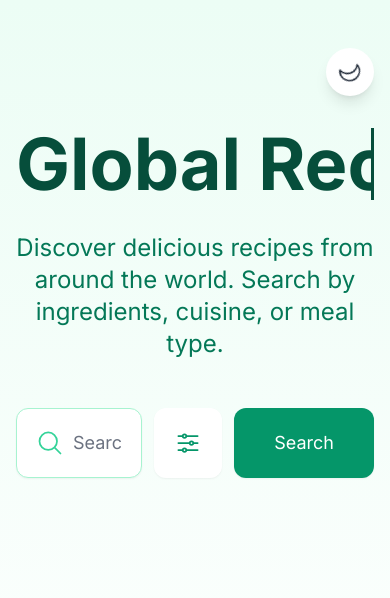
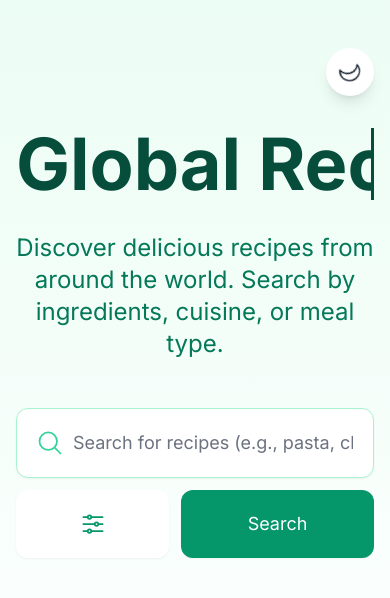
Before and after one commit to Abel9436/Recipe-DB, a Next.js app: page / in a window 390 px wide. Shown: the top 598 px of the page. Built offline with nearby package versions, Linux system fonts and the light colour scheme.

Commit message:
add a feature of mobile responsiveness

```diff
--- a/src/app/page.tsx
+++ b/src/app/page.tsx
@@ -174,7 +174,7 @@ export default function Home() {
 
         <form onSubmit={handleSearch} className="max-w-3xl mx-auto mb-16 animate-slide-up">
           <div className="space-y-4">
-            <div className="flex gap-3">
+            <div className="flex flex-col sm:flex-row gap-3">
               <div className="relative flex-1 group">
                 <input
                   type="text"
@@ -186,20 +186,22 @@ export default function Home() {
                 />
                 <MagnifyingGlassIcon className="h-7 w-7 text-emerald-400 dark:text-emerald-500 absolute left-5 top-1/2 transform -translate-y-1/2 group-hover:text-emerald-500 dark:group-hover:text-emerald-400 transition-colors duration-300" />
               </div>
+              <div className="flex gap-3 sm:flex-col">
                 <button
                   type="button"
                   onClick={() => setShowFilters(!showFilters)}
-                className="px-5 py-5 bg-white dark:bg-gray-800 text-emerald-600 dark:text-emerald-400 rounded-xl hover:bg-emerald-50 dark:hover:bg-gray-700 focus:outline-none focus:ring-2 focus:ring-emerald-500 focus:ring-offset-2 shadow-sm hover:shadow-md transition-all duration-300 transform hover:rotate-y-12 hover:translate-z-10"
+                  className="flex-1 sm:flex-none px-5 py-5 bg-white dark:bg-gray-800 text-emerald-600 dark:text-emerald-400 rounded-xl hover:bg-emerald-50 dark:hover:bg-gray-700 focus:outline-none focus:ring-2 focus:ring-emerald-500 focus:ring-offset-2 shadow-sm hover:shadow-md transition-all duration-300 transform hover:rotate-y-12 hover:translate-z-10"
                 >
-                <AdjustmentsHorizontalIcon className="h-7 w-7" />
+                  <AdjustmentsHorizontalIcon className="h-7 w-7 mx-auto" />
                 </button>
                 <button
                   type="submit"
                   disabled={loading}
-                className="px-10 py-5 text-lg bg-emerald-600 dark:bg-emerald-500 text-white rounded-xl hover:bg-emerald-700 dark:hover:bg-emerald-600 focus:outline-none focus:ring-2 focus:ring-emerald-500 focus:ring-offset-2 disabled:opacity-50 shadow-sm hover:shadow-lg transform hover:-translate-y-1 hover:rotate-y-12 transition-all duration-300"
+                  className="flex-1 sm:flex-none px-10 py-5 text-lg bg-emerald-600 dark:bg-emerald-500 text-white rounded-xl hover:bg-emerald-700 dark:hover:bg-emerald-600 focus:outline-none focus:ring-2 focus:ring-emerald-500 focus:ring-offset-2 disabled:opacity-50 shadow-sm hover:shadow-lg transform hover:-translate-y-1 hover:rotate-y-12 transition-all duration-300"
                 >
                   Search
                 </button>
+              </div>
             </div>
 
             <div className={`overflow-hidden transition-all duration-300 ${showFilters ? 'max-h-32 opacity-100' : 'max-h-0 opacity-0'}`}>
```
Lines whose indentation alone changed are shown as unchanged.
